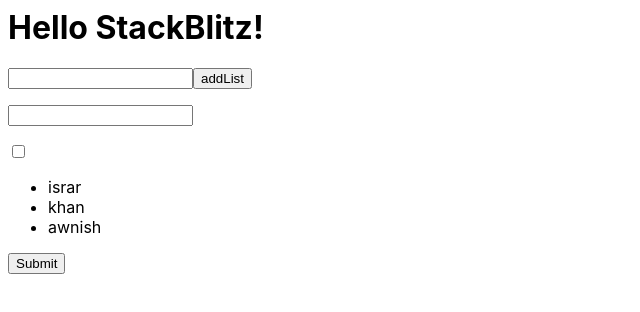
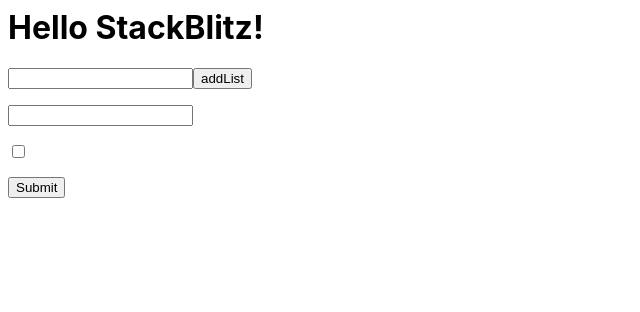
Before and after one commit to ishrar776/react-6gsp1c, a React (Create React App) app: page / in a window 1280 px wide. Shown: the top 312 px of the page, without its empty margins (0-640 px from the left). Built offline with nearby package versions, Linux system fonts and the light colour scheme.

Commit message:
1 file modified

```diff
--- a/src/App.js
+++ b/src/App.js
@@ -2,16 +2,17 @@
 import './style.css';
 
 export default function App() {
-  let productName = [];
-  productName = ['israr', 'khan', 'awnish'];
-  const [productList, setProductList] = useState([]);
-  useEffect(() => {
-    setProductList(productName);
-  }, []);
+  // let productName = [];
+  // productName = ['israr', 'khan', 'awnish'];
+  // const [productList, setProductList] = useState([]);
+  // useEffect(() => {
+  //   setProductList(productName);
+  // }, []);
 
-  const [valueslist, setValueslist] = useState({
-    listadd: '',
-  });
+  // const [valueslist, setValueslist] = useState({
+  //   listadd: '',
+  // });
+  const [valueslist, setValueslist] = useState([]);
   const addlistItem = (e) => {
     const name1 = e.target.name;
     const value1 = e.target.value;
@@ -21,7 +22,7 @@
     console.log('add to list item');
     const name = e.target.name;
     const value = e.target.value;
-    setProductList({ ...productName, [name]: value });
+    setValueslist({ ...productName, [name]: value });
   };
   const [chkBox, setChkBox] = useState(false);
   const [isSubmit, setIsSubmit] = useState(false);
@@ -91,7 +92,7 @@
       </p>
       <p>
         <ul>
-          {productList.map((item) => (
+          {valueslist.map((item) => (
             <li>{item}</li>
           ))}
         </ul>
```
